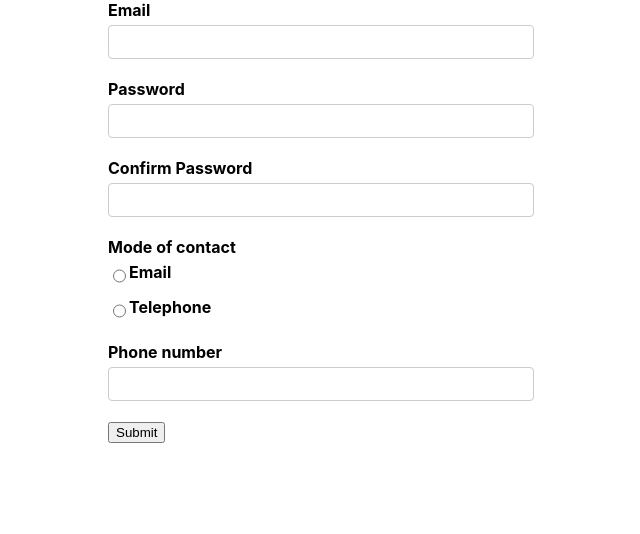
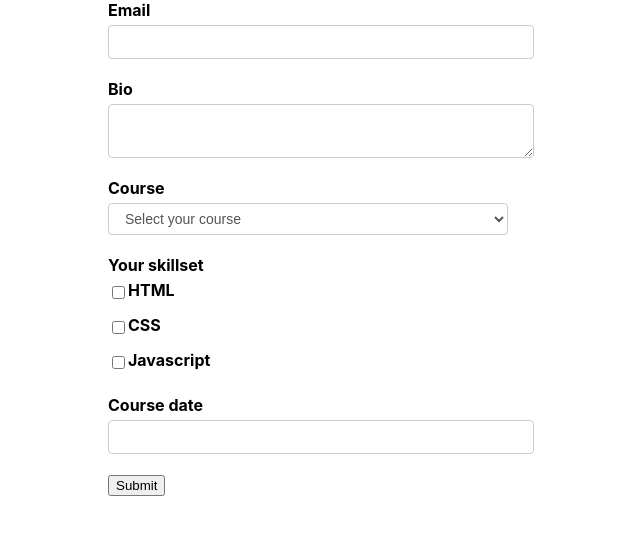
Before and after one commit to edwinisnow/react-formik-forms, a React (Create React App) app in the folder react-formik-forms/: page / in a window 1280 px wide. Shown: the top 534 px of the page, without its empty margins (319-959 px from the left). Built offline with nearby package versions, Linux system fonts and the light colour scheme.

Commit message:
Enrollment Form

```diff
--- a/react-formik-forms/src/App.js
+++ b/react-formik-forms/src/App.js
@@ -1,5 +1,6 @@
 // import logo from './logo.svg';
 import "./App.css";
+import EnrollmentForm from "./components/EnrollmentForm";
 import FormikContainer from "./components/FormikContainer";
 import LoginForm from "./components/LoginForm";
 import RegistrationForm from "./components/RegistrationForm";
@@ -7,7 +8,7 @@
 function App() {
   return (
     <div className="App">
-      <RegistrationForm />
+      <EnrollmentForm />
     </div>
   );
 }
--- /dev/null
+++ b/react-formik-forms/src/components/EnrollmentForm.js
@@ -0,0 +1,80 @@
+import React from "react";
+import { Formik, Form } from "formik";
+import * as Yup from "yup";
+import FormikControl from "./FormikControl";
+
+function EnrollmentForm() {
+  const dropdownOptions = [
+    { key: "Select your course", value: "" },
+    { key: "React", value: "react" },
+    { key: "Angular", value: "angular" },
+    { key: "Vue", value: "vue" },
+  ];
+  const checkboxOptions = [
+    { key: "HTML", value: "html" },
+    { key: "CSS", value: "css" },
+    { key: "Javascript", value: "javascript" },
+  ];
+
+  const initialValues = {
+    email: "",
+    bio: "",
+    course: "",
+    skills: [],
+    courseDate: null,
+  };
+  const validationSchema = Yup.object({
+    email: Yup.string().email("Invalid email format").required("Required"),
+    bio: Yup.string().required("Required"),
+    course: Yup.string().required("Required"),
+    // skills: Yup.string().required("Required"),
+    courseDate: Yup.date().required("Required").nullable(),
+  });
+  const onSubmit = (values) => {
+    console.log("Form data ", values);
+  };
+  return (
+    <Formik
+      initialValues={initialValues}
+      validationSchema={validationSchema}
+      onSubmit={onSubmit}
+    >
+      {(formik) => {
+        return (
+          <Form>
+            <FormikControl
+              control="input"
+              type="email"
+              label="Email"
+              name="email"
+            />
+            <FormikControl control="textarea" label="Bio" name="bio" />
+            <FormikControl
+              control="select"
+              label="Course"
+              name="course"
+              options={dropdownOptions}
+            />
+            <FormikControl
+              control="checkbox"
+              label="Your skillset"
+              name="skills"
+              options={checkboxOptions}
+            />
+            <FormikControl
+              control="date"
+              label="Course date"
+              name="courseDate"
+            />
+
+            <button type="submit" disabled={!formik.isValid}>
+              Submit
+            </button>
+          </Form>
+        );
+      }}
+    </Formik>
+  );
+}
+
+export default EnrollmentForm;
```
